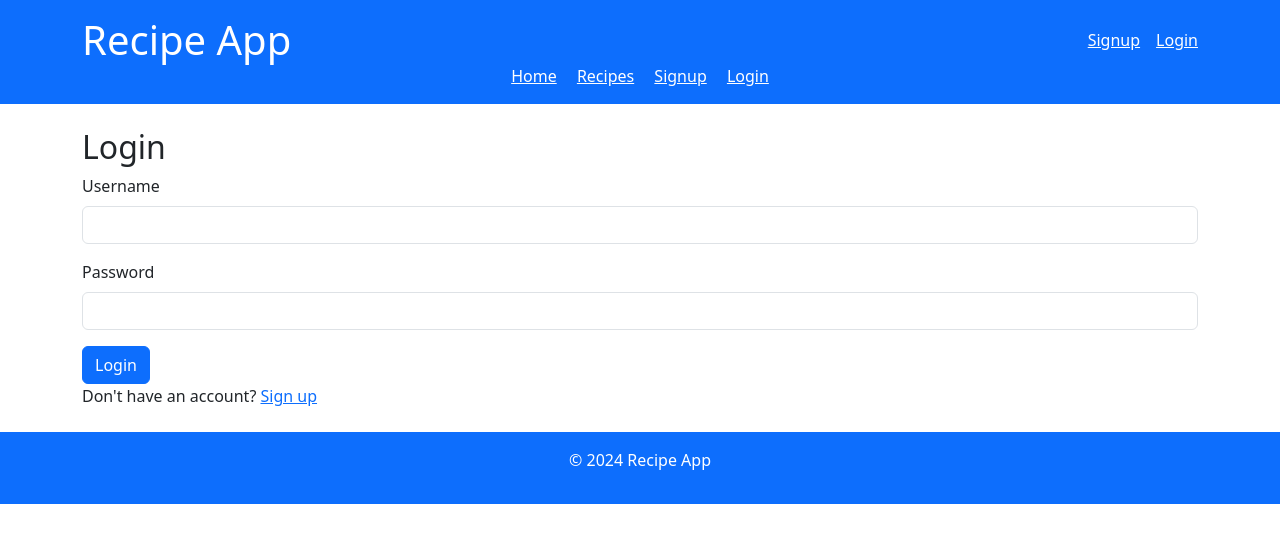
After one commit to Tapir79/Cybersecuritybase-mooc-project1, a Django app: page /accounts/login/ in a window 1280 px wide. The commit adds this page. Shown: the top 543 px of the page. Run offline with Django 5.2, Linux system fonts and the light colour scheme.

Commit message:
add testuser, add login

```diff
--- a/recipe_server/recipes/templates/base.html
+++ b/recipe_server/recipes/templates/base.html
@@ -17,10 +17,30 @@
             <!-- App Title -->
             <h1 class="display-6 mb-0">Recipe App</h1>
 
+            <!-- User Section -->
+            <div class="d-flex align-items-center">
+                <!-- Display username if authenticated -->
+                {% if user.is_authenticated %}
+                    <span class="me-3">Welcome, {{ user.username }}!</span>
+                    <a href="{% url 'profile' %}" class="text-white me-3">Profile</a>
+                    <a href="{% url 'logout' %}" class="text-white">Logout</a>
+                {% else %}
+                    <a href="{% url 'signup' %}" class="text-white me-3">Signup</a>
+                    <a href="{% url 'login' %}" class="text-white">Login</a>
+                {% endif %}
+            </div>
+        </div>
         <nav>
             <a href="{% url 'index' %}" class="text-white me-3">Home</a>
             <a href="{% url 'recipe_list' %}" class="text-white me-3">Recipes</a>
-            <a href="{% url 'add_recipe' %}" class="text-white me-3 ">Add Recipe</a>
+
+            {% if user.is_authenticated %}
+                    <a href="{% url 'add_recipe' %}" class="text-white me-3 ">Add Recipe</a>
+                {% else %}
+                    <a href="{% url 'signup' %}" class="text-white me-3">Signup</a>
+                    <a href="{% url 'login' %}" class="text-white">Login</a>
+                {% endif %}
+
         </nav>
     </header>
 
--- a/recipe_server/recipes/templates/index.html
+++ b/recipe_server/recipes/templates/index.html
@@ -5,4 +5,7 @@
 {% block content %}
     <h1>Welcome to the Recipe App</h1>
     <p><a href="{% url 'recipe_list' %}">View All Recipes</a></p>
+    {% if user.is_authenticated %}
+    <p><a href="{% url 'add_recipe' %}">Add a New Recipe</a></p>
+    {% endif %}
 {% endblock %}
--- /dev/null
+++ b/recipe_server/recipes/templates/registration/login.html
@@ -0,0 +1,18 @@
+{% extends "base.html" %}
+{% block title %}Login{% endblock %}
+{% block content %}
+<h2>Login</h2>
+<form method="post">
+    {% csrf_token %}
+    <div class="mb-3">
+        <label for="username" class="form-label">Username</label>
+        <input type="text" class="form-control" id="username" name="username" required>
+    </div>
+    <div class="mb-3">
+        <label for="password" class="form-label">Password</label>
+        <input type="password" class="form-control" id="password" name="password" required>
+    </div>
+    <button type="submit" class="btn btn-primary">Login</button>
+</form>
+<p>Don't have an account? <a href="{% url 'signup' %}">Sign up</a></p>
+{% endblock %}
--- a/recipe_server/recipes/urls.py
+++ b/recipe_server/recipes/urls.py
@@ -1,4 +1,5 @@
 from django.urls import path
+from django.contrib import admin
 from . import views
 
 urlpatterns = [
@@ -7,4 +8,9 @@ urlpatterns = [
     path('recipes/<int:recipe_id>/', views.recipe_detail, name='recipe_detail'),
     path('recipes/add/', views.add_recipe, name='add_recipe'),
     path('ingredients/add/', views.add_ingredient, name='add_ingredient'),
+    path('admin/', admin.site.urls),
+    path('accounts/login/', views.login_view, name='login'),
+    path('accounts/logout/', views.logout_view, name='logout'),
+    path('accounts/signup/', views.signup_view, name='signup'),
+    path('accounts/profile/', views.profile_view, name='profile'),
 ]
--- a/recipe_server/recipes/views.py
+++ b/recipe_server/recipes/views.py
@@ -1,6 +1,10 @@
 from django.shortcuts import get_object_or_404, render, redirect
+from .models import Recipe, Ingredient, RecipeIngredient
 from django.http import JsonResponse
-from .models import Recipe, Ingredient, RecipeIngredient
+from django.contrib.auth import authenticate, login, logout
+from django.contrib.auth.forms import UserCreationForm
+from django.contrib import messages
+from django.contrib.auth.decorators import login_required
 
 def index(request):
     return render(request, 'index.html')
@@ -14,6 +18,7 @@ def recipe_detail(request, recipe_id):
     recipe = get_object_or_404(Recipe, id=recipe_id)
     return render(request, 'recipe_detail.html', {'recipe': recipe})
 
+@login_required
 def add_recipe(request):
 
     ingredients = Ingredient.objects.all()
@@ -43,6 +48,7 @@ def add_recipe(request):
 
     return render(request, 'add_recipe.html', {'ingredients': ingredients})
 
+@login_required
 def add_ingredient(request):
     if request.method == 'POST':
         ingredient_name = request.POST.get('ingredient_name')
@@ -55,3 +61,45 @@ def add_ingredient(request):
             return JsonResponse({'status': 'error', 'message': 'Ingredient already exists'})
 
     return JsonResponse({'status': 'error', 'message': 'Invalid request'}, status=400)
+
+#### Authentication
+
+def signup_view(request):
+    if request.method == 'POST':
+        form = UserCreationForm(request.POST)
+        if form.is_valid():
+            form.save()
+            username = form.cleaned_data.get('username')
+            password = form.cleaned_data.get('password1')
+            user = authenticate(username=username, password=password)
+            login(request, user)
+            messages.success(request, f"Welcome, {username}! Your account has been created.")
+            return redirect('profile')
+        else:
+            messages.error(request, "Signup failed. Please correct the errors below.")
+    else:
+        form = UserCreationForm()
+    return render(request, 'registration/signup.html', {'form': form})
+
+
+def login_view(request):
+    if request.method == 'POST':
+        username = request.POST['username']
+        password = request.POST['password']
+        user = authenticate(request, username=username, password=password)
+        if user is not None:
+            login(request, user)
+            messages.success(request, "Logged in successfully.")
+            return redirect('profile')
+        else:
+            messages.error(request, "Invalid username or password.")
+    return render(request, 'registration/login.html')
+
+def logout_view(request):
+    logout(request)
+    messages.info(request, "Logged out successfully.")
+    return redirect('login')
+
+@login_required
+def profile_view(request):
+    return render(request, 'registration/profile.html')
```
Also changed, not shown: recipe_server/recipes/templates/registration/profile.html (added, +7 -0 lines), recipe_server/recipes/templates/registration/signup.html (added, +11 -0 lines), recipe_server/db.sqlite3, recipe_server/recipes/migrations/0003_add_testuser.py (added), recipe_server/recipes/templates/add_recipe.html (line endings or trailing spaces).
